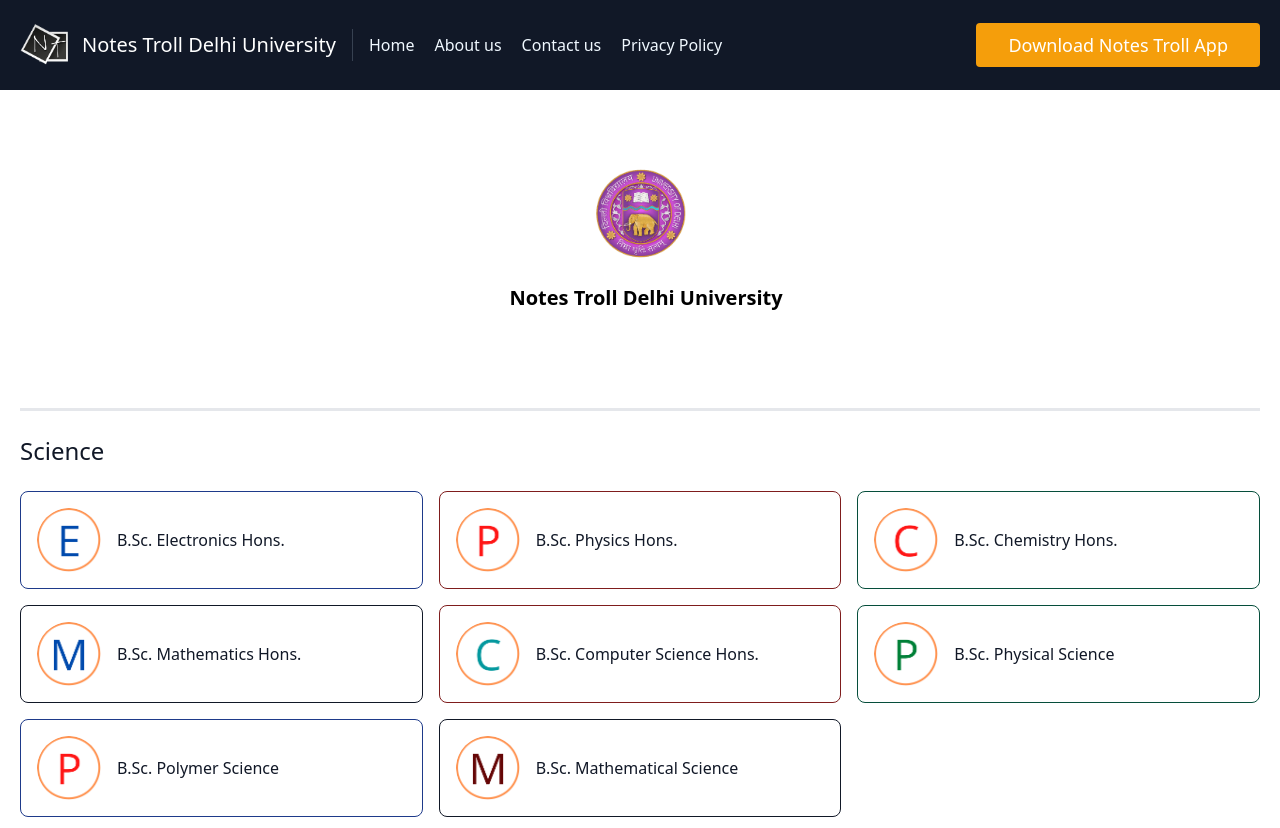
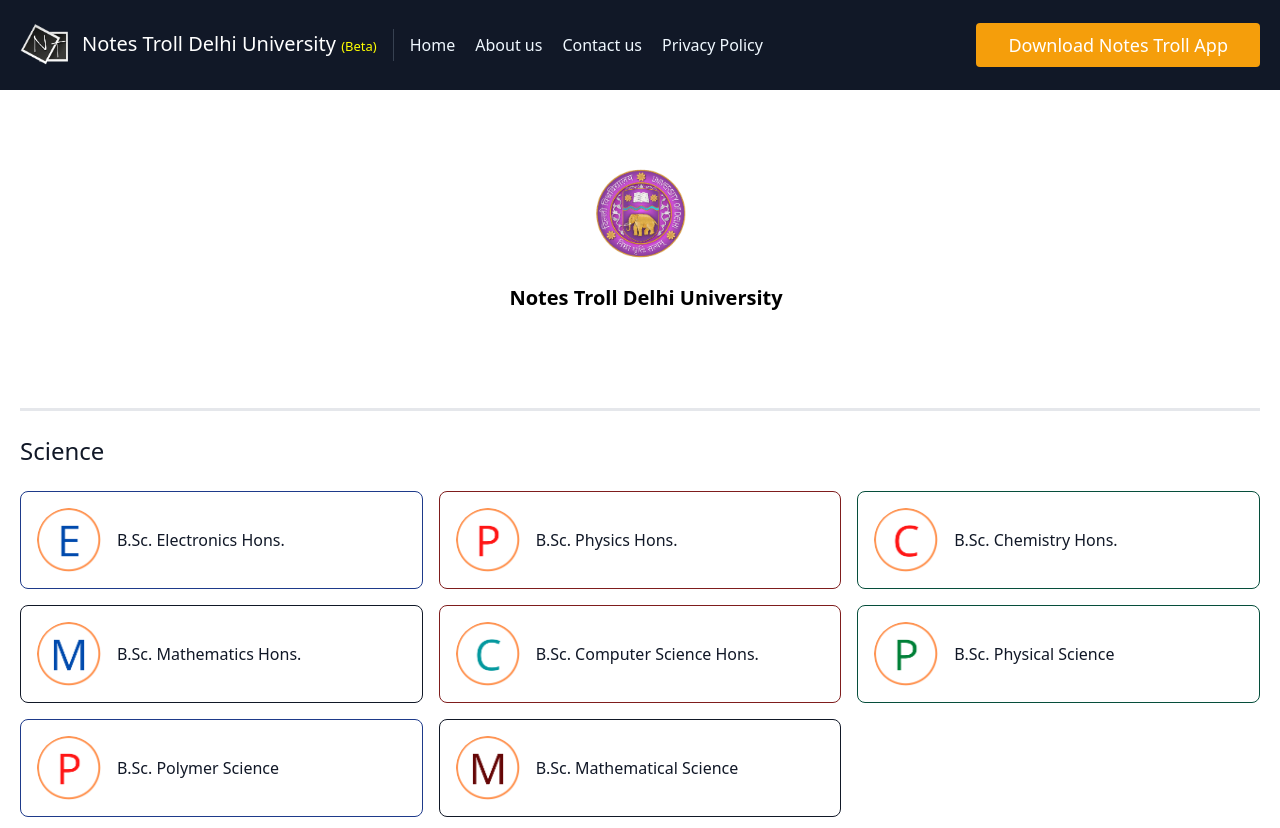
Before and after one commit to notestrolldu/notestrolldu, a plain HTML site: page index.html in a window 1280 px wide. Shown: the top 828 px of the page. Drawn offline with nearby package versions, Linux system fonts and the light colour scheme.

Commit message:
Update index.html

```diff
--- a/index.html
+++ b/index.html
@@ -14,6 +14,12 @@
     <link href="https://unpkg.com/tailwindcss@^2/dist/tailwind.min.css" rel="stylesheet">
     <link rel="shortcut icon" type="image/png" href="log.png">
     <title>Notes Troll DU</title>
+    <style>
+      #beta{
+        color: yellow;
+        font-size: small;
+      }
+    </style>
 </head>
 <body style="background-color:#ffffff;">
 
@@ -24,7 +30,7 @@
               <path d="M12 2L2 7l10 5 10-5-10-5zM2 17l10 5 10-5M2 12l10 5 10-5"></path>
             </svg> -->
             <img src="log.png" alt="Delhi University" width="50" height="50">
-            <span class="ml-3 text-xl">Notes Troll Delhi University</span>
+            <span class="ml-3 text-xl">Notes Troll Delhi University <span id="beta">(Beta)</span></span>
           </a>
           <nav class="md:mr-auto md:ml-4 md:py-1 md:pl-4 md:border-l md:border-gray-700	flex flex-wrap items-center text-base justify-center">
             <a href="" class="mr-5 hover:text-gray-900" style="color:aliceblue;">Home</a>
```
